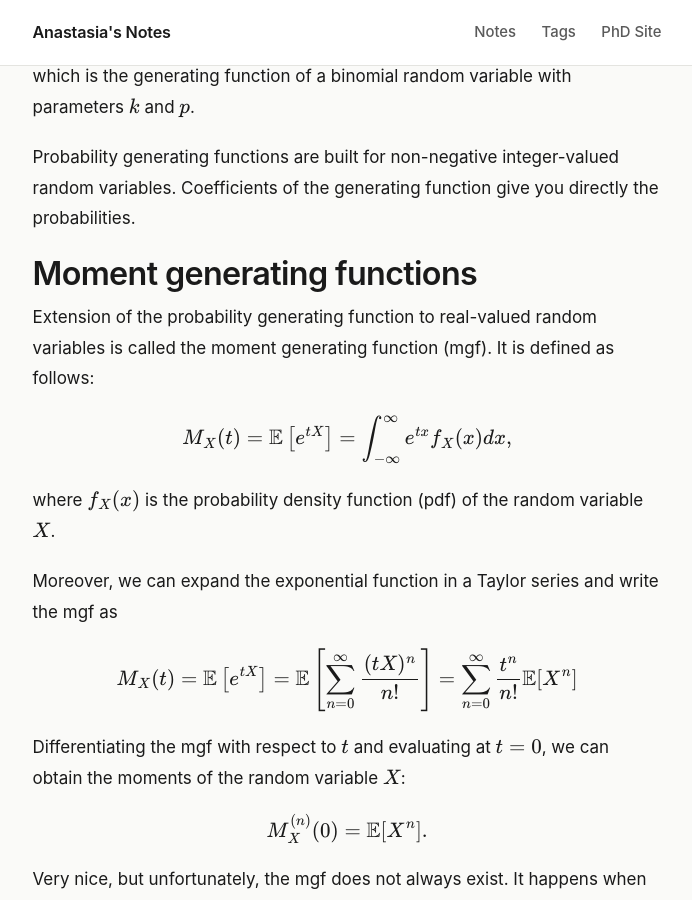
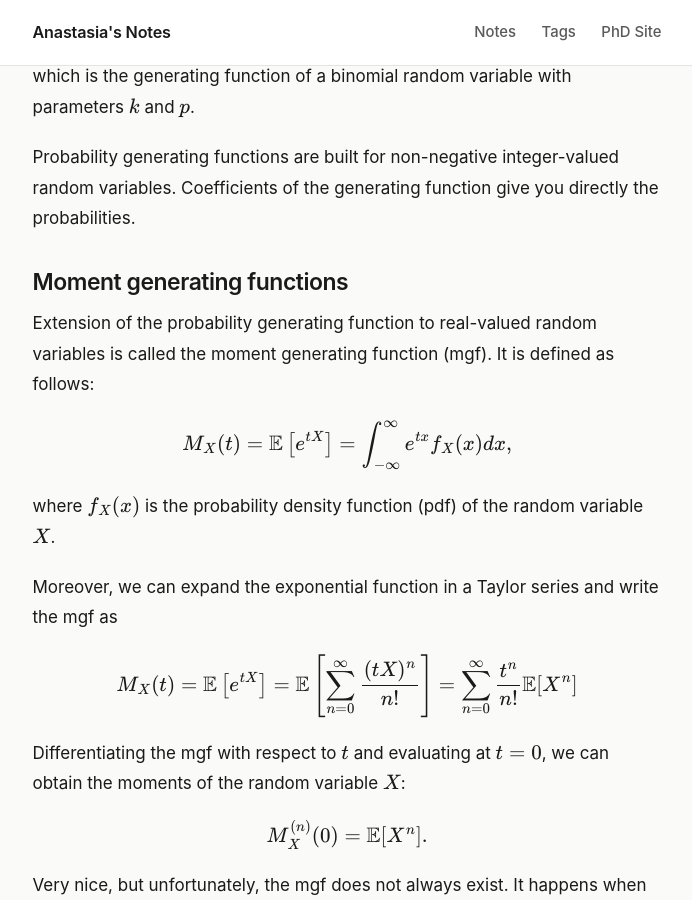
Before and after one commit to Tourmaline/Tourmaline.github.io, a Jekyll site: the page built from _posts/2026-06-09-generating-functions.md, in a window 1280 px wide and 900 px high, scrolled down 2202 px. Shown: the whole window, without its empty margins (293-985 px from the left). Built offline with Jekyll 4.4.1, drawn with Linux system fonts in a browser that asks for light colours.

Commit message:
Fix heading

```diff
--- a/_posts/2026-06-09-generating-functions.md
+++ b/_posts/2026-06-09-generating-functions.md
@@ -111,7 +111,7 @@
 Probability generating functions are built for non-negative integer-valued random variables. Coefficients of the generating function give you directly the probabilities.
 
 
-# Moment generating functions
+## Moment generating functions
 
 Extension of the probability generating function to real-valued random variables is called the moment generating function (mgf). It is defined as follows:
 
@@ -139,7 +139,7 @@
 
 
 
-# Characteristic functions
+## Characteristic functions
 
 
 To solve the problem of non-existence of the mgf, we can use the characteristic function (cf), which is defined as follows:
```
